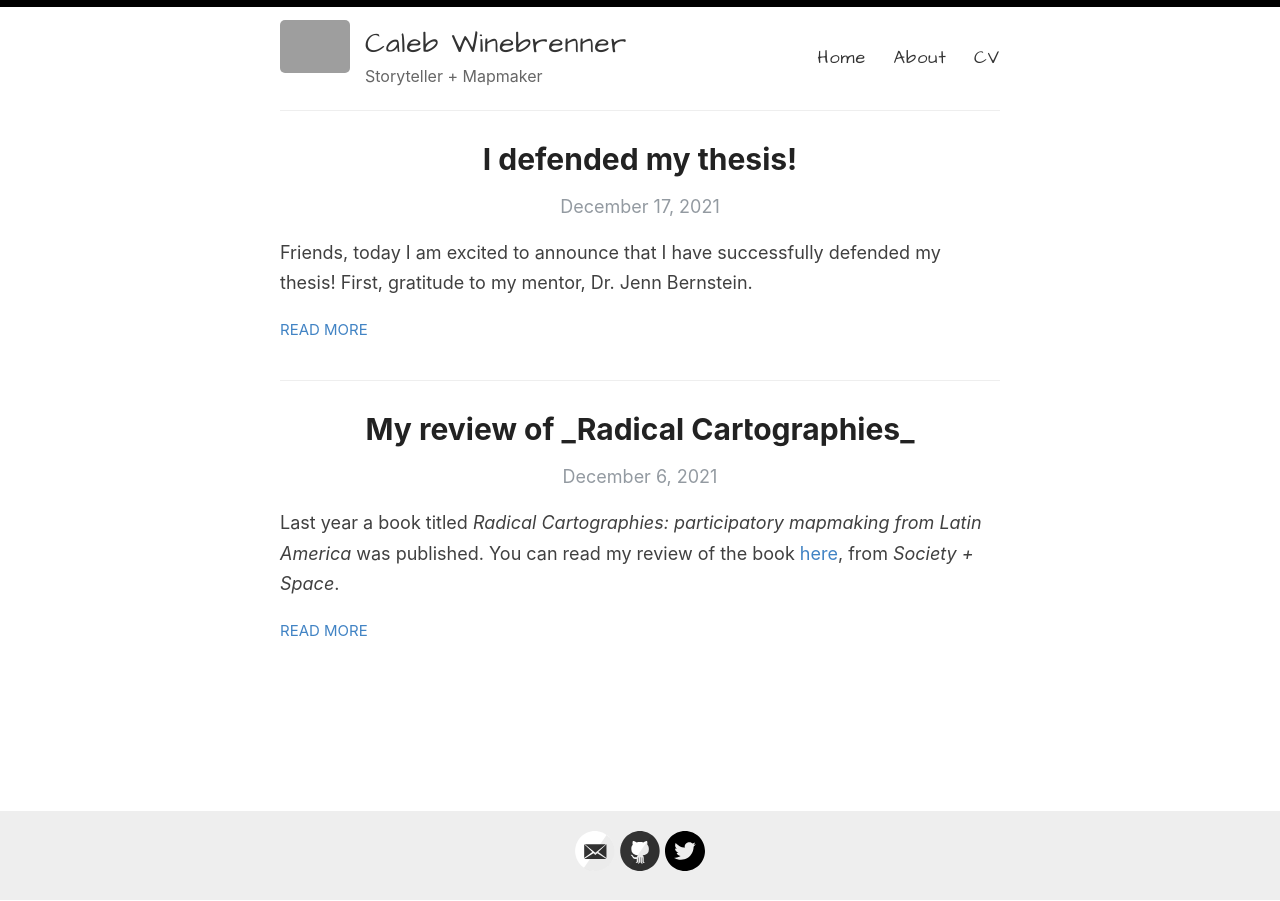
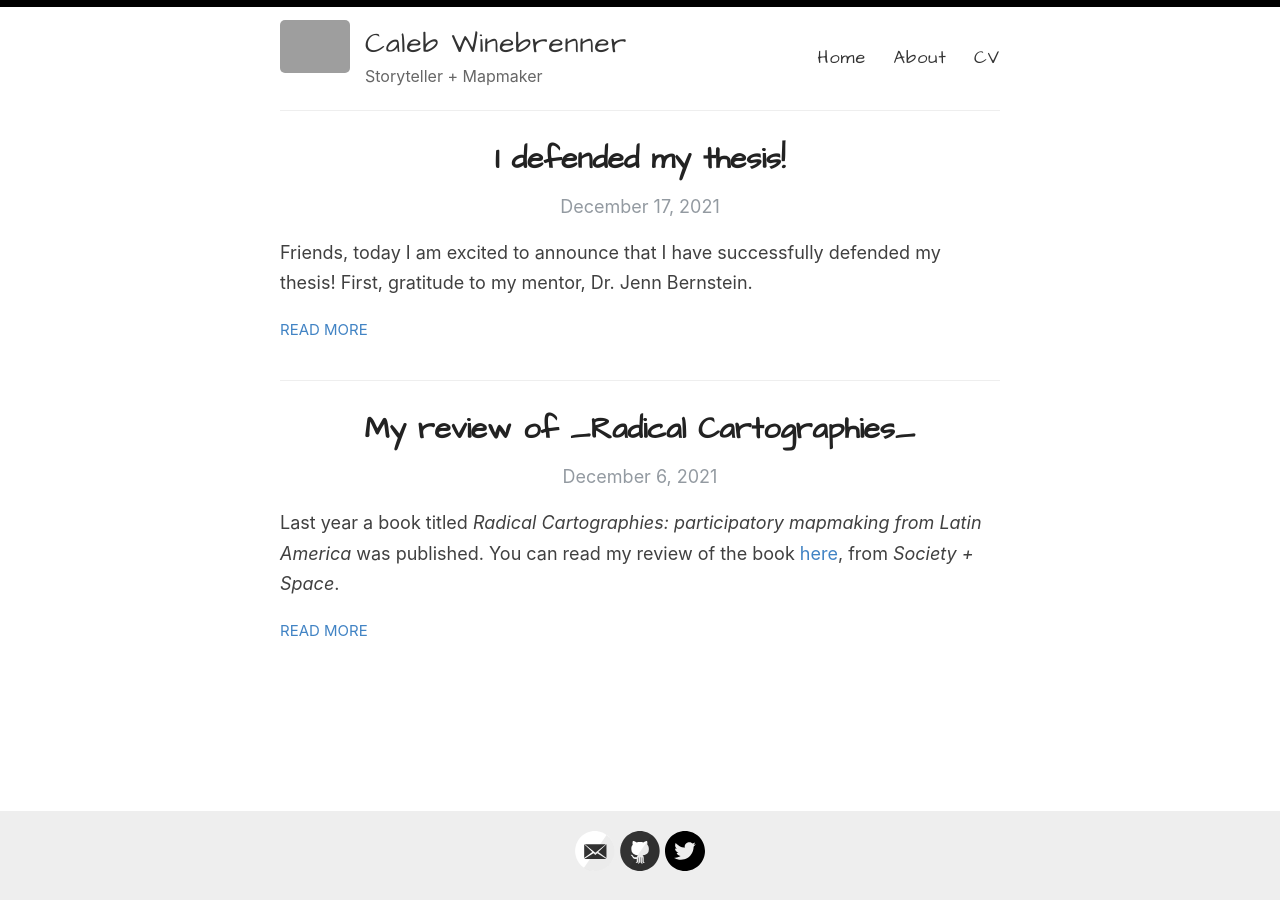
Before and after one commit to mappist/mappist.github.io, a Jekyll site: the page built from index.html, in a window 1280 px wide. Built offline with Jekyll 4.4.1, drawn with Linux system fonts in a browser that asks for light colours; the list of posts is cut into pages by our own code; grey boxes are pictures that could not be loaded.

Commit message:
Update style.scss

```diff
--- a/assets/style.scss
+++ b/assets/style.scss
@@ -446,7 +446,7 @@ body:after {
 }
 
 .post h1{
-  font-family: -system-ui, -apple-system, BlinkMacSystemFont, 'Architects Daughter', cursive;
+  font-family:  'Architects Daughter', cursive;
   text-align: center;
   font-weight: bold;
   font-kerning: auto;
@@ -455,7 +455,7 @@ body:after {
 }
 
 .page h1{
-  font-family: -system-ui, -apple-system, BlinkMacSystemFont, 'Architects Daughter', cursive;
+  font-family: 'Architects Daughter', cursive;
   text-align: center;
   font-weight: bold;
   font-kerning: auto;
```
